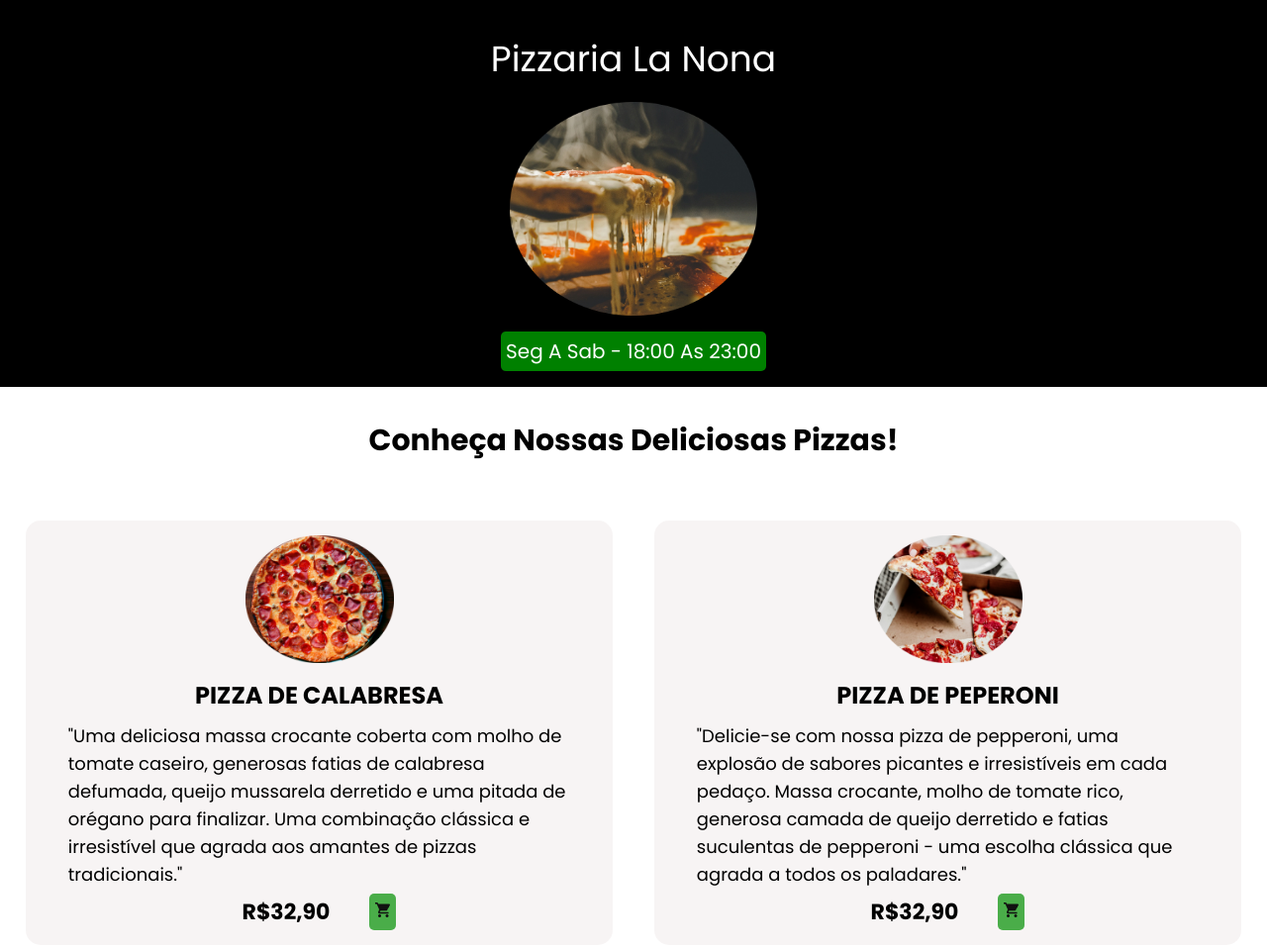
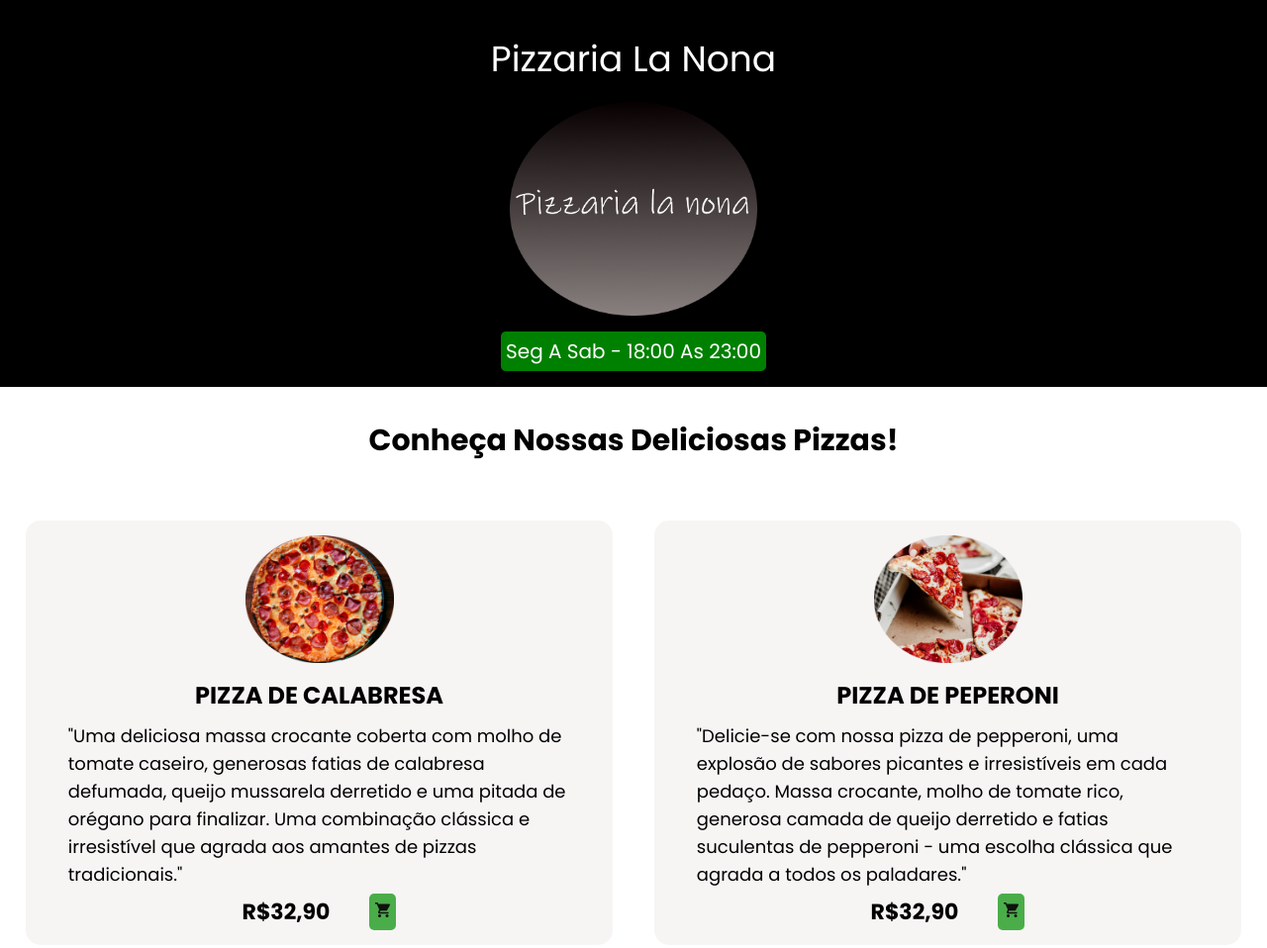
Before and after one commit to FabioVianna10/cardapio, a plain HTML site: page index.html in a window 1280 px wide. Shown: the top 958 px of the page at 99% size. Drawn offline with Linux system fonts and the light colour scheme.

Commit message:
FIX: update logo

```diff
--- a/index.html
+++ b/index.html
@@ -19,7 +19,7 @@
         <aside class="title">Pizzaria la nona</aside>
         <img
           class="img"
-          src="/assets/logo.png "
+          src="/assets/LOGO2.png "
           alt="logo da pizzaria"
           width="250px"
         />
```
Also changed, not shown: assets/LOGO2.png (added).
